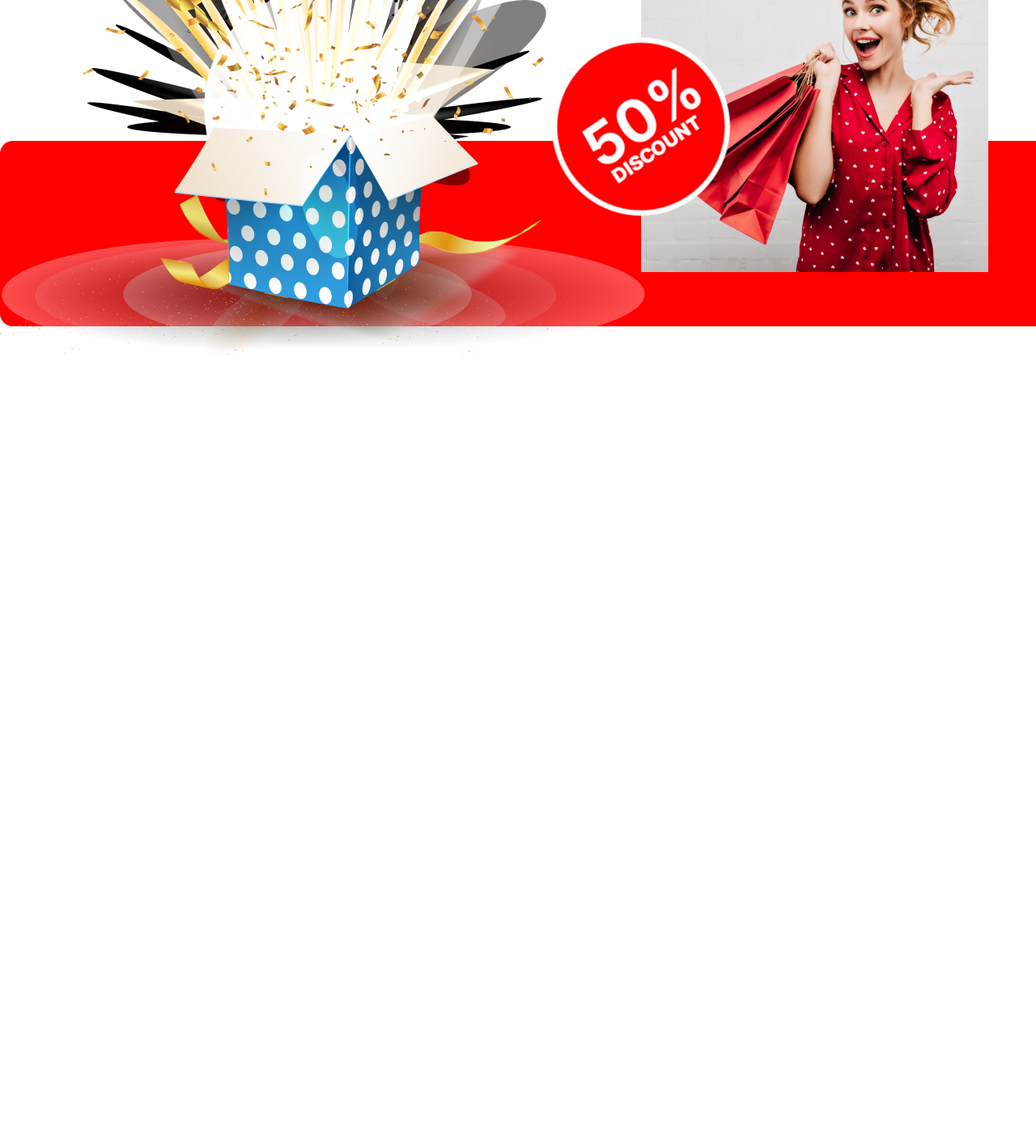
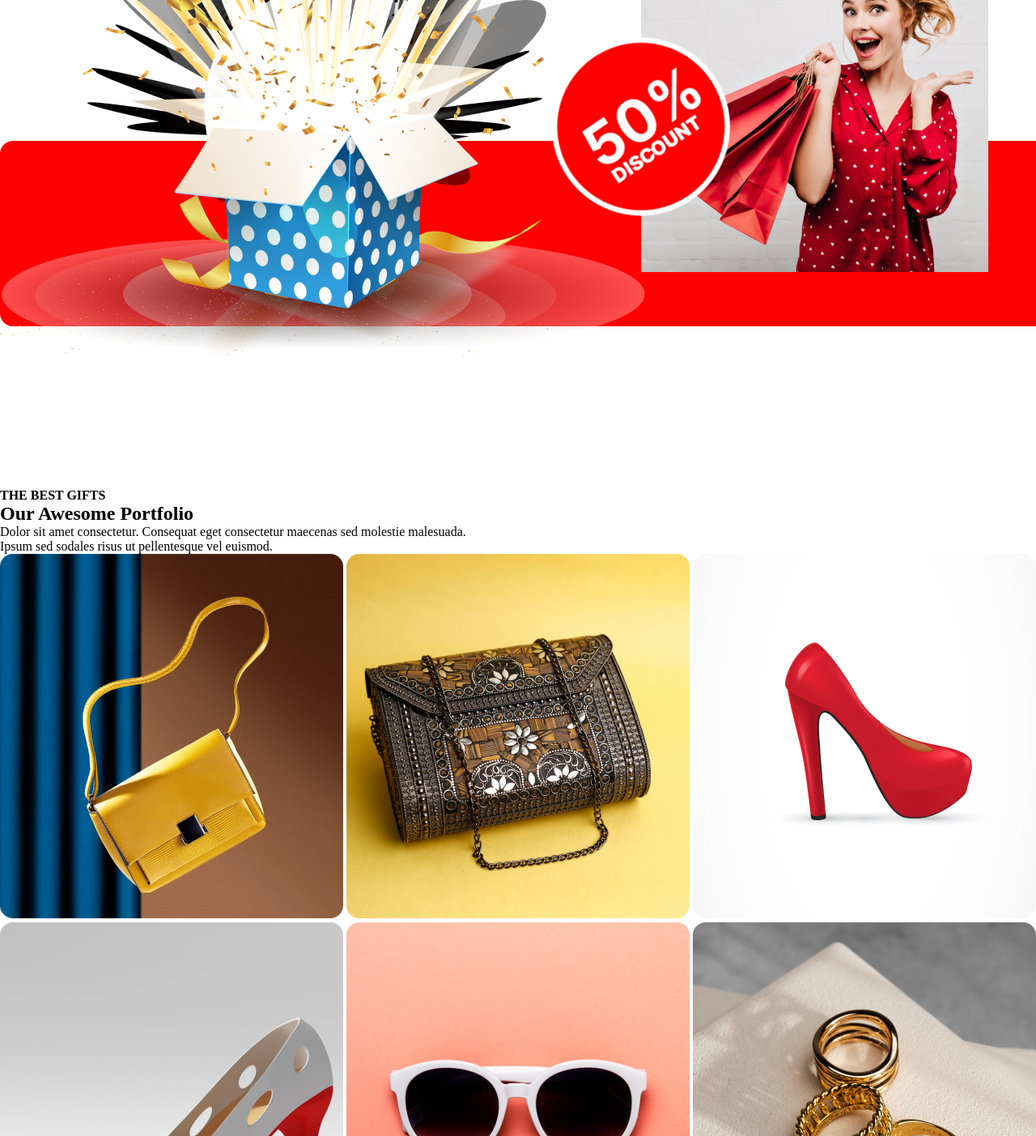
Before and after one commit to imranhasan2/my-first-assignment, a plain HTML site: page index.html in a window 1280 px wide. Shown: the part 4189-5592 px from the top of the page at 81% size. Before the commit the page ends 4659 px from the top, so only its background shows below. Drawn offline with Linux system fonts and the light colour scheme.

Commit message:
added portfolio

```diff
--- a/index.html
+++ b/index.html
@@ -88,6 +88,30 @@
                 <img class="discount-offer" src="resources/Group 44.png">
             </div>
         </section>
+
+        <section>
+            <div class="portfolio">
+                <div class="table-head">
+                    <h4>THE BEST GIFTS</h4>
+                    <h2>Our Awesome Portfolio</h2>
+                    <p>Dolor sit amet consectetur. Consequat eget consectetur maecenas sed molestie malesuada.<br>Ipsum
+                        sed
+                        sodales risus ut pellentesque vel euismod.</p>
+                </div>
+
+                <div class="row-img">
+                    <img src="resources/Rectangle 3.png">
+                    <img src="resources/Rectangle 4.png">
+                    <img src="resources/Rectangle 5.png">
+                </div>
+
+                <div class="row-imgg">
+                    <img src="resources/Rectangle 6.png">
+                    <img src="resources/Rectangle 7.png">
+                    <img src="resources/Rectangle 8.png">
+                </div>
+            </div>
+        </section>
     </main>
 
     <footer>
--- a/styles/style.css
+++ b/styles/style.css
@@ -360,3 +360,14 @@
     font-weight: 500;
     line-height: 32px;
 }
+
+.portfolio {
+    width: 1320px;
+    height: 600px;
+    margin-top: 200px;
+    display: block;
+    justify-content: center;
+    align-items: center;
+    margin-left: auto;
+    margin-right: auto;
+}
```
